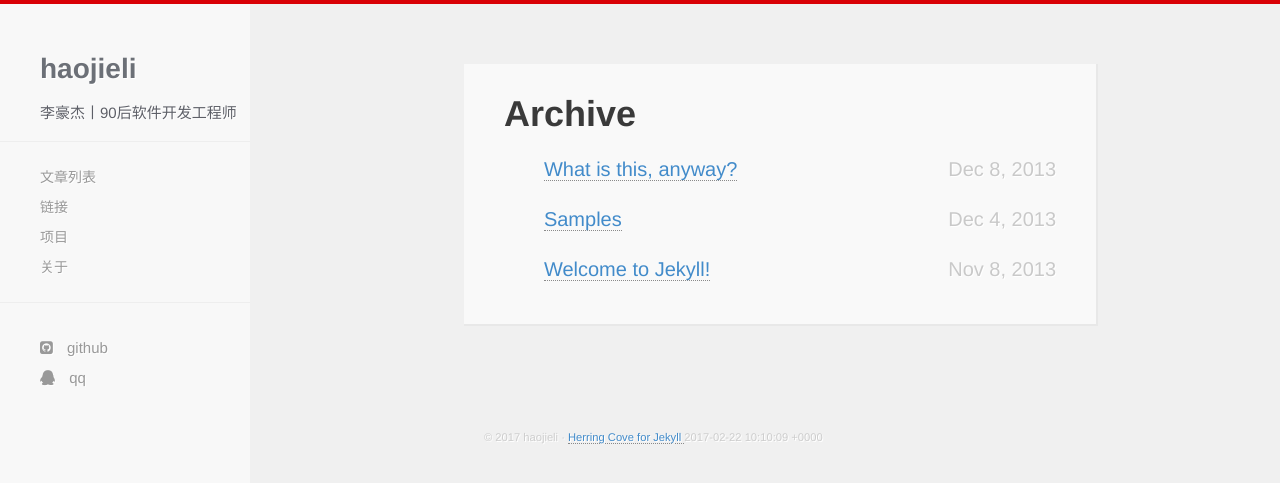
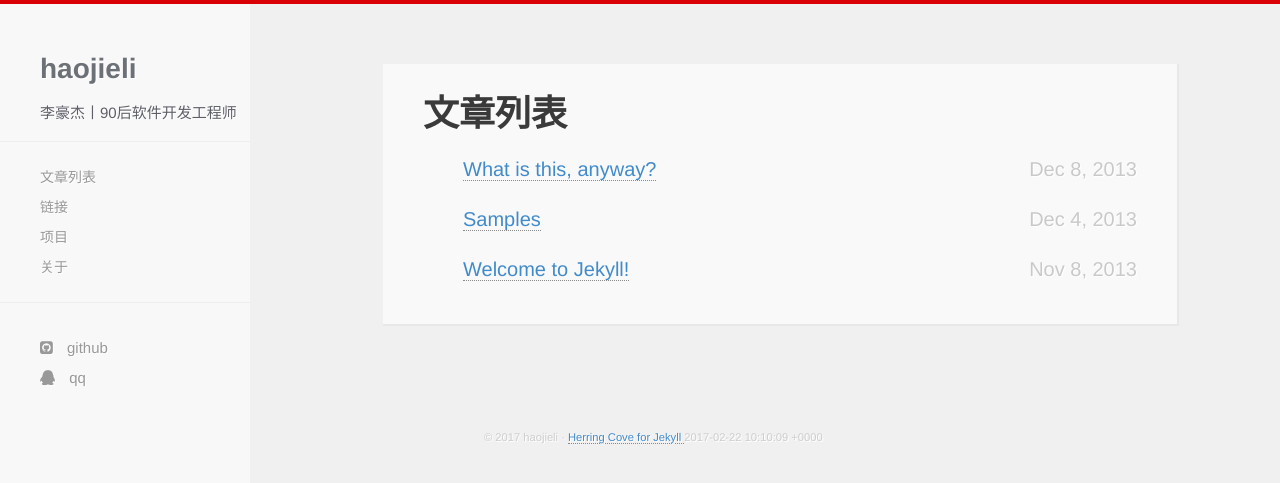
Before and after one commit to hjieli/hjieli.github.io, a Jekyll site: the page built from list.html, in a window 1280 px wide. Shown: the top 483 px of the page. Built offline with Jekyll 4.4.1, drawn with Linux system fonts in a browser that asks for light colours; Markdown is read by kramdown in place of the engine named in the settings.

Commit message:
Update list.html

```diff
--- a/list.html
+++ b/list.html
@@ -1,9 +1,9 @@
 ---
 title: 文章列表
 ---
-<div class="container">
+<div class="container" style="width:100% !important;">
   <div id="article">
-  <h1>Archive</h1>
+  <h1>文章列表</h1>
   <ul class="posts">
     {% for post in site.posts %}
     <li><span><a href="{{ site.baseurl }}{{ post.url }}">{{ post.title }}</a><time class="pull-right post-list">{{ post.date | date_to_string | date: "%b %-d, %Y"  }}</h4></time></span></span></li>
```
